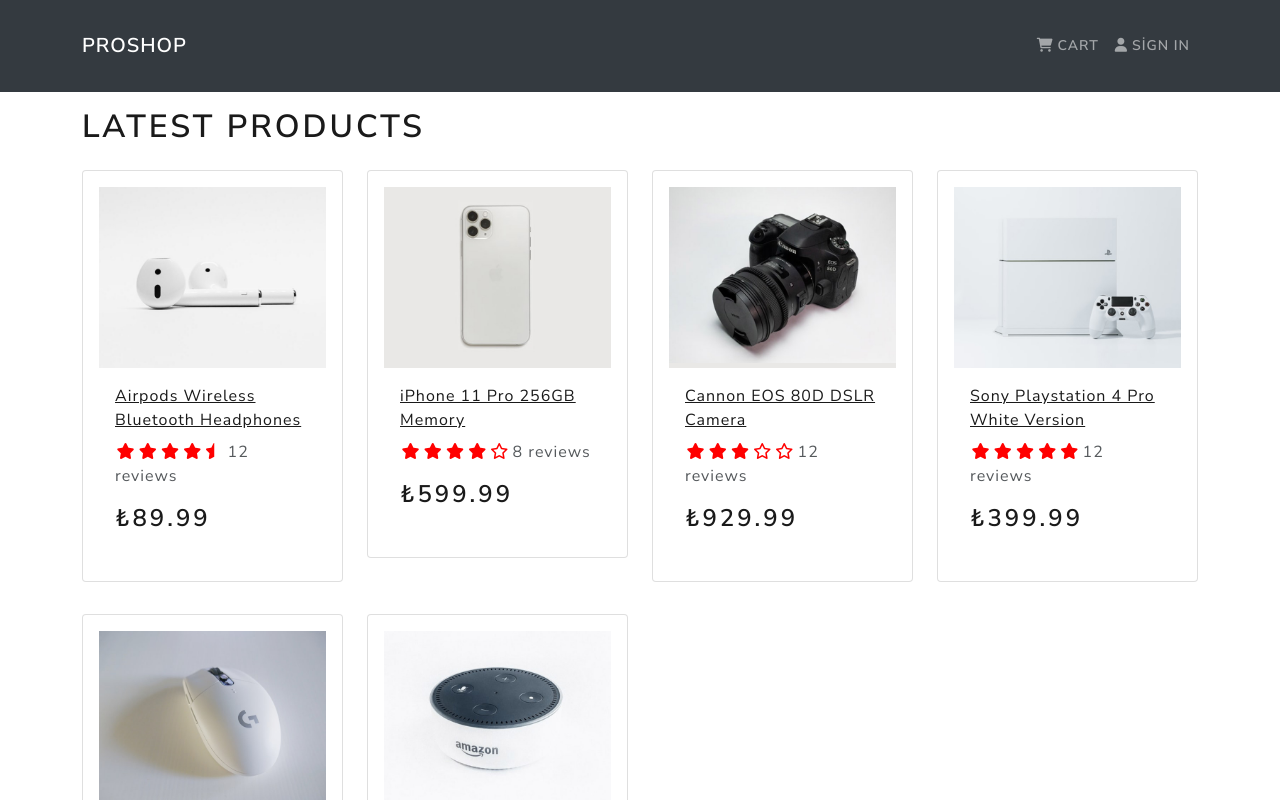
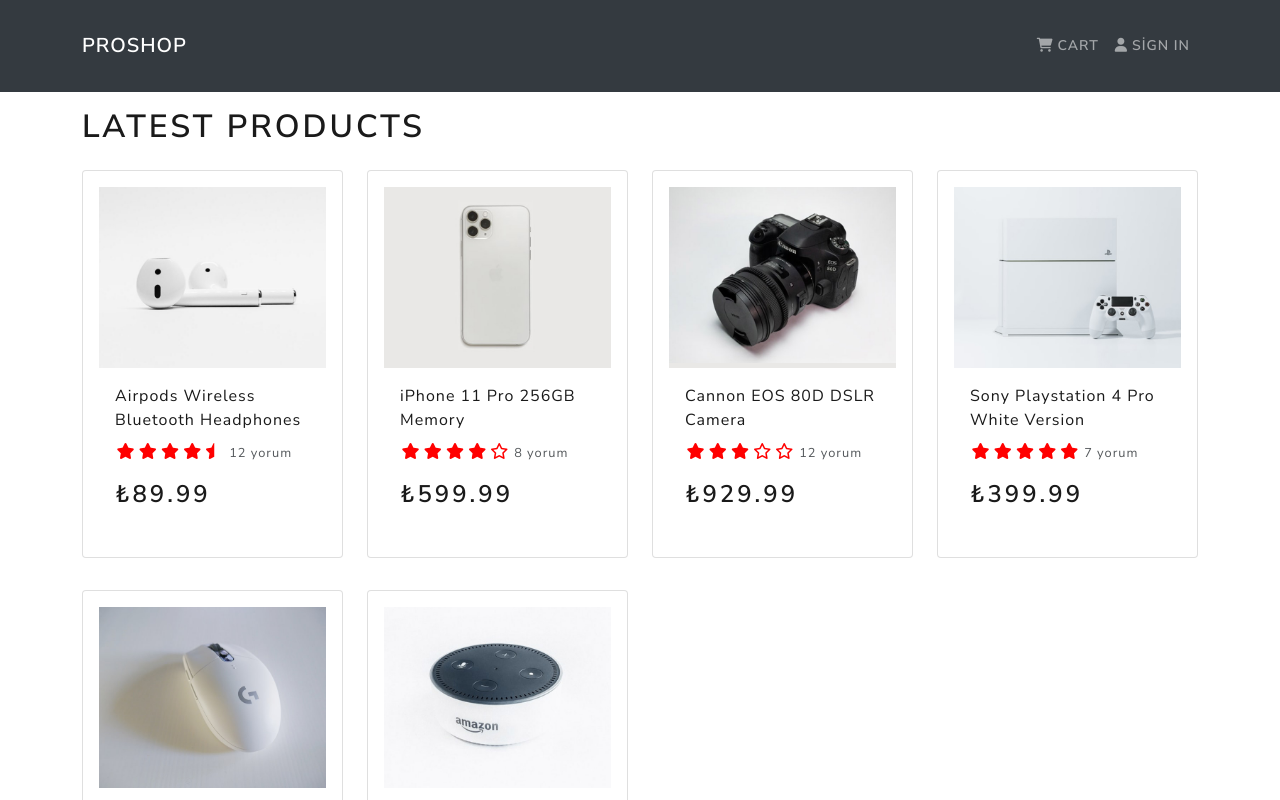
Before and after one commit to gohugotr/proshop, a React (Vite) app in the folder frontend/: page / in a window 1280 px wide. Shown: the top 800 px of the page. Built offline with nearby package versions, Linux system fonts and the light colour scheme.

Commit message:
ürün detay düzeltmeler

```diff
--- a/frontend/src/components/Product.jsx
+++ b/frontend/src/components/Product.jsx
@@ -10,13 +10,13 @@
         <Card.Img src={product.image} variant='top'></Card.Img>
       </Link>
       <Card.Body>
-        <Link to={`/product/${product._id}`}>
+        <Link to={`/product/${product._id}`} id='product-list-name'>
           <Card.Title as='div'>
             <strong>{product.name}</strong>
           </Card.Title>
         </Link>
         <Card.Text as='div'>
-          <Rating value={product.rating} text={`${product.numReviews} reviews`} color='red' />
+          <Rating value={product.rating} text={`${product.numReviews} yorum`} color='red' />
           {/* <div className='my-3'>
             {product.rating} from {product.numReviews} reviews
           </div> */}
--- a/frontend/src/components/Rating.jsx
+++ b/frontend/src/components/Rating.jsx
@@ -36,7 +36,7 @@
       </span>
       <span>
         {/* {text ? text: ''} bunun diğer bir yazılış şekli aşağıda  */}
-        {text && text}
+        <span>{text && text}</span>
       </span>
     </div>
   )
--- a/frontend/src/index.css
+++ b/frontend/src/index.css
@@ -9,3 +9,14 @@
 .rating span{
   margin: 0.1rem; /* Rating yıldızlarının arasını açtık. */
 }
+.rating span span {
+  font-size: 0.8rem;
+}
+#product-list-name {
+  text-decoration:none;
+  cursor: pointer;
+}
+ #product-list-name:hover {
+  text-decoration:underline;
+  cursor: pointer;
+}
--- a/frontend/src/products.js
+++ b/frontend/src/products.js
@@ -49,7 +49,7 @@
     price: 399.99,
     countInStock: 11,
     rating: 5,
-    numReviews: 12,
+    numReviews: 7,
   },
   {
     _id: '5',
```
